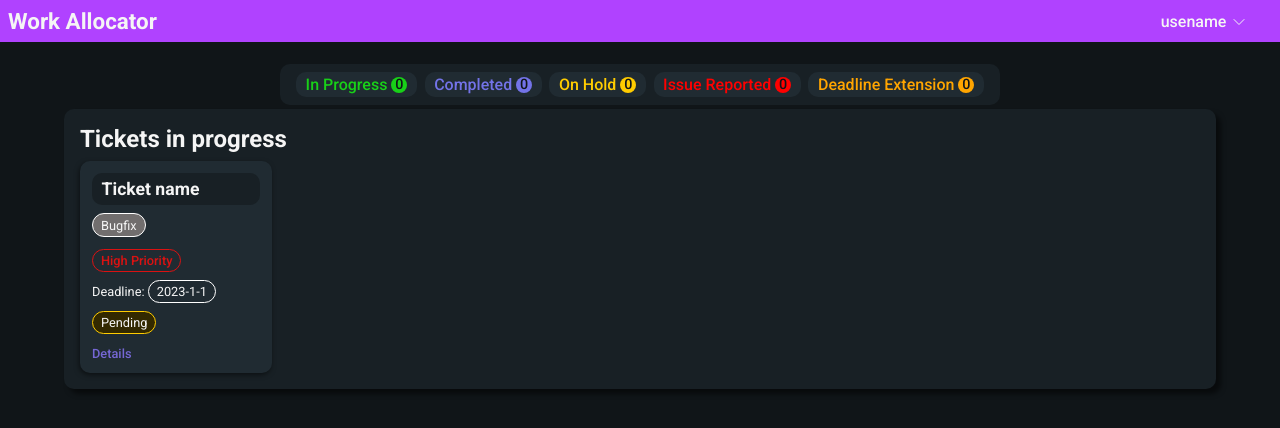
After one commit to vyshnav856/work-allocation-algo, a PHP site: page /manage.html in a window 1280 px wide. The commit adds this page. Shown: the top 428 px of the page. Run offline with PHP 8.4, Linux system fonts and the light colour scheme.

Commit message:
added and styled manager page

```diff
--- /dev/null
+++ b/manage.css
@@ -0,0 +1,136 @@
+.main-header__div {
+	justify-content: space-between;
+	align-items: center;
+}
+
+.main-header__username {
+	font-weight: 500;
+	cursor: pointer;
+}
+
+.main-header__username:hover {
+	font-weight: 700;
+}
+
+.chev {
+	width: 1rem;
+	transform: translate(1px, 3px)
+}
+
+main {
+	margin-top: 4rem;
+}
+
+.ticket-tab {
+	max-width: 45rem;
+	min-height: 2rem;
+	margin: 0 auto;
+	padding: 0.5rem 1rem;
+	border-radius: 10px;
+
+	display: flex;
+	align-items: center;
+	justify-content: space-between;
+
+	background-color: var(--background-col-light);
+}
+
+.ticket-tab div {
+	background-color: var(--background-col-lighter);
+	padding: 0.2rem 0.6rem;
+	border-radius: 10px;
+	font-weight: 500;
+}
+
+.ticket-tab div span {
+	border-radius: 50%;
+	color: var(--background-col);
+	font-size: 0.9rem;
+
+	display: inline-block;
+	width: 1rem;
+	height: 1rem;
+
+	text-align: center;
+	position: relative;
+}
+
+.ticket-tab div span p {
+	position: relative;
+	bottom: 1px;
+}
+
+.ticket-tab__progress {
+	color: var(--progress-col);
+}
+
+.ticket-tab__progress-value {
+	background-color: var(--progress-col);
+}
+
+.ticket-tab__completed {
+	color: var(--completed-col);
+}
+
+.ticket-tab__completed-value {
+	background-color: var(--completed-col);
+}
+
+.ticket-tab__hold {
+	color: var(--hold-col);
+}
+
+.ticket-tab__hold-value {
+	background-color: var(--hold-col);
+}
+
+.ticket-tab__issue {
+	color: var(--issue-col);
+}
+
+.ticket-tab__issue-value {
+	background-color: var(--issue-col);
+}
+
+.ticket-tab__extend {
+	color: var(--extend-col);
+}
+
+.ticket-tab__extend-value {
+	background-color: var(--extend-col);
+}
+
+.ticket-panel-container {
+	padding: 1rem;
+	width: 90%;
+	margin-top: 0.2rem;
+	margin-left: auto;
+	margin-right: auto;
+	border-radius: 10px;
+	box-shadow: 5px 5px 5px rgba(0, 0, 0, 0.5);
+
+	background-color: var(--background-col-light)
+}
+
+.ticket-panel {
+	margin-top: 0.5rem;
+	display: grid;
+	grid-template-columns: 1fr 1fr 1fr;
+	gap: 1rem;
+}
+
+@media (max-width: 750px) {
+	.ticket-tab {
+		flex-direction: column;
+		gap: 1rem;
+		padding-top: 1rem;
+		padding-bottom: 1rem;
+
+		width: 18rem;
+	}
+
+	.ticket-tab div {
+		width: 12rem;
+		text-align: center;
+	}
+}
--- /dev/null
+++ b/manage.html
@@ -0,0 +1,63 @@
+<!DOCTYPE html>
+
+<html>
+	<head>
+		<meta charset="UTF-8" />
+		<meta name="viewport" content="width=device-width, initial-scale=1.0" />
+
+		<title>Manage Tasks</title>
+		<link rel="stylesheet" href="shared.css">
+		<link rel="stylesheet" href="manage.css">
+
+		<link rel="preconnect" href="https://fonts.googleapis.com">
+		<link rel="preconnect" href="https://fonts.gstatic.com" crossorigin>
+		<link href="https://fonts.googleapis.com/css2?family=Roboto:wght@400;500;700&display=swap" rel="stylesheet">
+
+		<script defer src="manage.js"></script>
+	</head>
+
+	<body>
+		<header class="main-header">
+			<div class="main-header__div">
+				<h2 class="main-header__title">Work Allocator</h2>
+
+				<p class="main-header__username">usename
+					<svg xmlns="http://www.w3.org/2000/svg" fill="none" viewBox="0 0 24 24" stroke-width="1.5" stroke="currentColor" class="w-6 h-6 chev">
+					<path stroke-linecap="round" stroke-linejoin="round" d="M19.5 8.25l-7.5 7.5-7.5-7.5" />
+				  	</svg>
+				</p>
+			</div>
+		</header>
+
+		<main>
+			<div class="ticket-tab">
+				<div class="ticket-tab__progress">In Progress 	<span class="ticket-tab__progress-value"><p>0</p></span></div>
+				<div class="ticket-tab__completed">Completed 	<span class="ticket-tab__completed-value"><p>0</p></span></div>
+				<div class="ticket-tab__hold">On Hold		<span class="ticket-tab__hold-value"><p>0</p></span></div>
+				<div class="ticket-tab__issue">Issue Reported 	<span class="ticket-tab__issue-value"><p>0</p></span></div>
+				<div class="ticket-tab__extend">Deadline Extension 	<span class="ticket-tab__extend-value"><p>0</p></span></div>
+			</div>
+
+			<div class="ticket-panel-container">
+				<h2>Tickets in progress</h2>
+
+				<div class="ticket-panel">
+					<div class="ticket">
+						<h3 class="ticket__name">Ticket name</h3>
+
+						<p class="ticket__type">Bugfix</p>
+
+						<p class="ticket__priority">High Priority</p>
+
+						<p class="ticket__deadline">Deadline: <span class="ticket__date">2023-1-1</span></p>
+
+						<p class="ticket__status">Pending</p>
+
+						<a class="ticket__details">Details</a>
+					</div>
+
+				</div>
+			</div>
+		</main>
+	</body>
+</html>
--- a/shared.css
+++ b/shared.css
@@ -7,8 +7,16 @@
 :root {
 	--text-col: whitesmoke;
 	--background-col: hsl(203, 20%, 8%);
+	--background-col-light: hsl(202, 22%, 12%);
+	--background-col-lighter: hsl(202, 22%, 16%);
 	--accent-col: #b042ff;
 	--accent-col-active: #b042ff9f;
+
+	--progress-col: rgb(24, 209, 24);
+	--completed-col: rgb(115, 115, 232);
+	--hold-col: rgb(255, 204, 0);
+	--issue-col: red;
+	--extend-col: orange;
 }
 
 body {
@@ -29,21 +37,16 @@ body {
 
 .main-header__div {
 	height: 100%;
-	width: 100%;
+	width: 98%;
 	padding: 0.5rem;
 
 	display: flex;
-	align-self: left;
+	justify-content: left;
+	align-items: center;
 }
 
 .main-header__title {
 	font-size: 1.4rem;
-}
-
-main {
-	display: grid;
-	place-items: center;
-	height: 100dvh;
 }
 
 .but {
@@ -70,3 +73,72 @@ main {
 .login-form__create:hover {
 	text-decoration: underline;
 }
+
+.ticket {
+	background-color: var(--background-col-lighter);
+	box-shadow: -1px 2px 5px rgba(0, 0, 0, 0.5);
+	border-radius: 10px;
+	padding: 0.75rem;
+	width: 12rem;
+	font-size: 0.8rem;
+}
+
+/* name, type, priority, deadline, status */
+
+.ticket__name {
+	font-size: 1.1rem;
+	margin-bottom: 0.5rem;
+	background-color: var(--background-col-light);
+	border-radius: 10px;
+	padding: 0.4rem 0.6rem;
+}
+
+.ticket__type {
+	width: fit-content;
+	background-color: rgb(113, 110, 110);
+	padding: 0.2rem 0.5rem;
+	border-radius: 100rem;
+	border: 1px solid white;
+	margin-bottom: 0.75rem;
+}
+
+.ticket__priority {
+	color: rgb(219, 18, 18);
+	font-weight: 500;
+	padding: 0.2rem 0.5rem;
+	border-radius: 100rem;
+	border: 1px solid rgb(219, 18, 18);
+	margin-bottom: 0.75rem;
+	width: fit-content;
+}
+
+.ticket__deadline {
+	margin-bottom: 0.75rem;
+}
+
+.ticket__date {
+	padding: 0.2rem 0.5rem;
+	border-radius: 100rem;
+	border: 1px solid white;
+	margin-bottom: 0.5rem;
+}
+
+.ticket__status {
+	width: fit-content;
+	margin-bottom: 0.5rem;
+	padding: 0.2rem 0.5rem;
+	border-radius: 100rem;
+	border: 1px solid var(--hold-col);
+	margin-bottom: 0.75rem;
+	background-color: hsl(48, 100%, 10%);
+}
+
+.ticket__details {
+	font-weight: 500;
+	color: rgb(117, 103, 212);
+}
+
+.ticket__details:hover {
+	text-decoration: underline;
+	cursor: pointer;
+}
```
Also changed, not shown: login.css (+7 -1 lines), manage.js (added).
